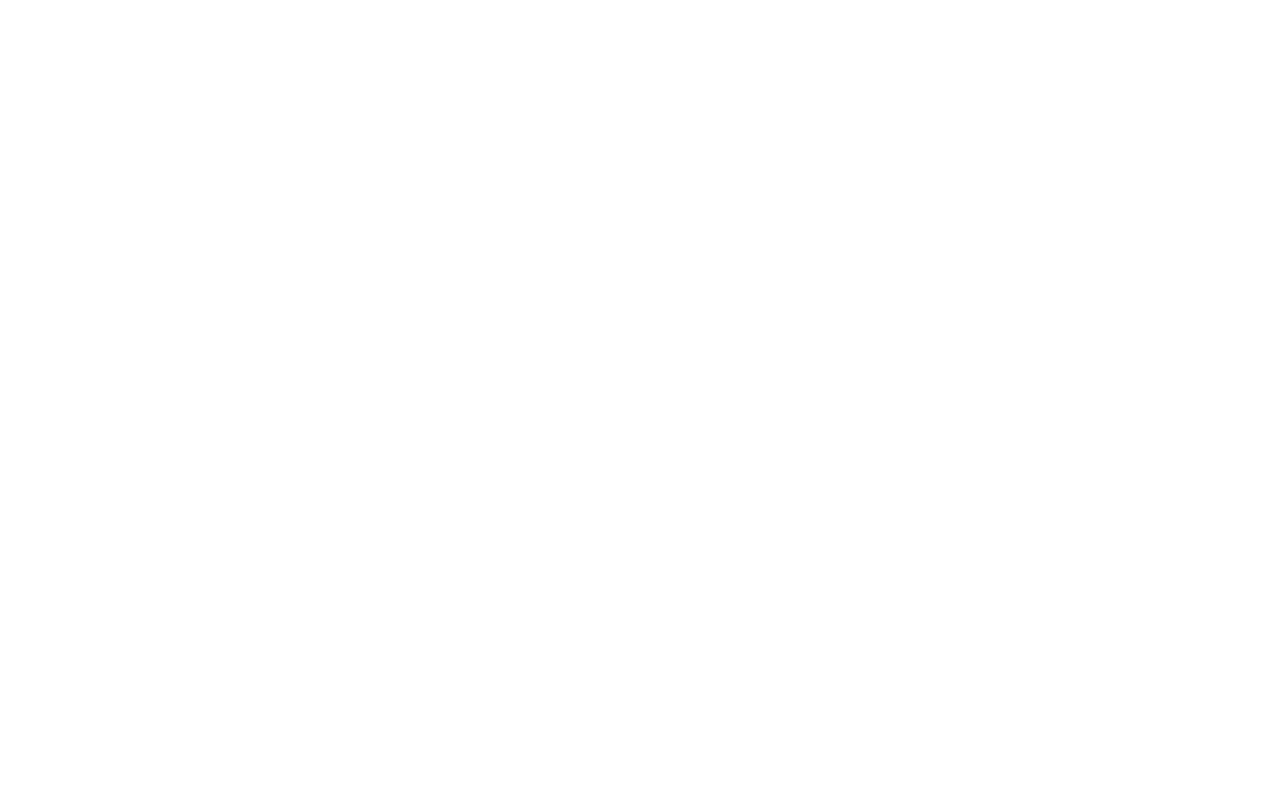
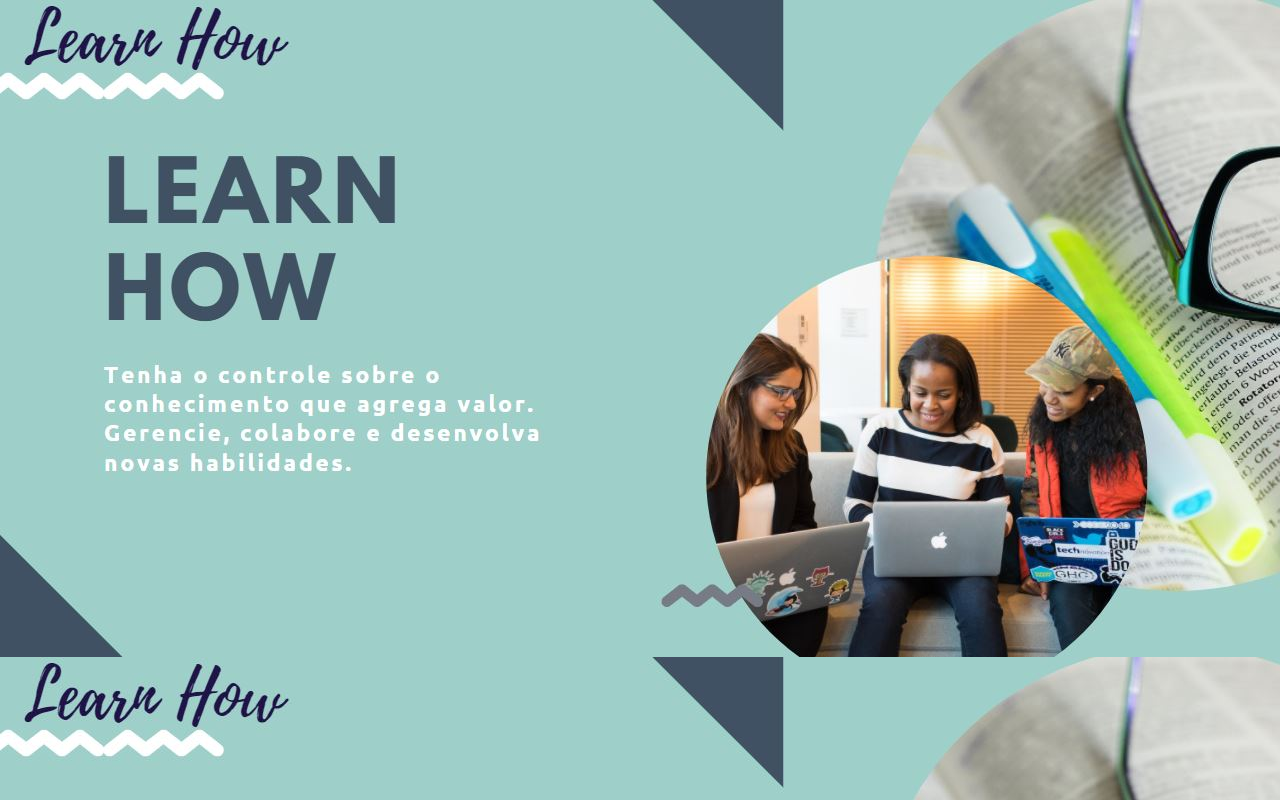
Before and after one commit to lollipop92/gestao-do-conhecimento-TG, an Angular app: page / in a window 1280 px wide. Built offline with nearby package versions, Linux system fonts and the light colour scheme.

Commit message:
Tela de fundo no Welcome

```diff
--- a/src/app/pages/welcome/welcome.component.css
+++ b/src/app/pages/welcome/welcome.component.css
@@ -0,0 +1,14 @@
+* {
+    margin: 0;
+    padding: 0;
+  }
+
+  section {
+    display: table;
+    width: 100%;
+  }
+
+  .height-100 {
+    background-image: url(../../../assets/imgs/welcome.JPG);
+    height: 100vh;
+  }
--- a/src/app/pages/welcome/welcome.component.html
+++ b/src/app/pages/welcome/welcome.component.html
@@ -0,0 +1,16 @@
+<!DOCTYPE html>
+<html lang="en">
+<head>
+    <meta charset="UTF-8">
+    <meta http-equiv="X-UA-Compatible" content="IE=edge">
+    <meta name="viewport" content="width=device-width, initial-scale=1.0">
+    <title>Welcome</title>
+</head>
+<body>
+    <section class="height-100">
+        <div class="content">
+
+        </div>
+      </section>
+</body>
+</html>
```
Also changed, not shown: src/assets/imgs/welcome.JPG (added).
